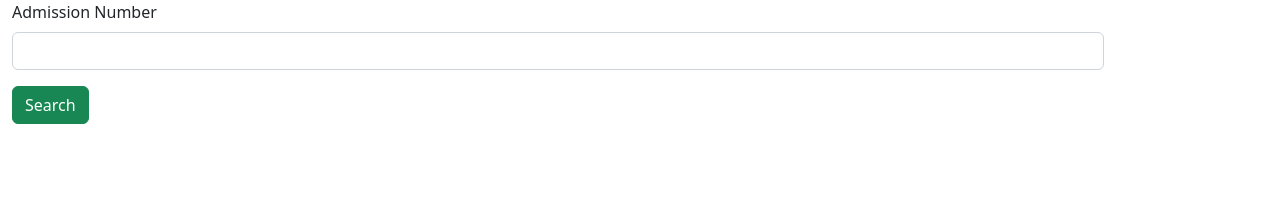
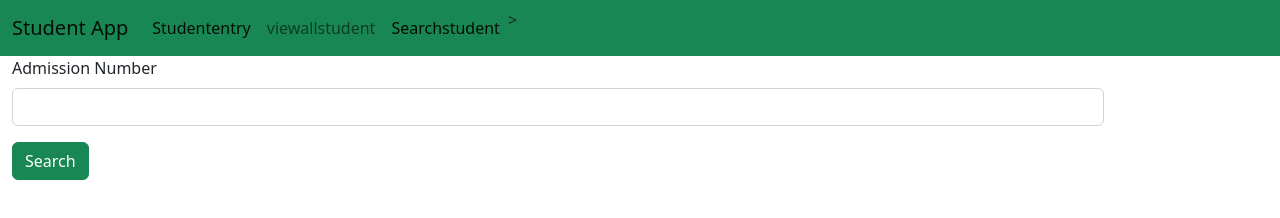
Before and after one commit to Asiyacm/Student-App-2, a plain HTML site: page search.html in a window 1280 px wide. Drawn offline with nearby package versions, Linux system fonts and the light colour scheme.

Commit message:
newnav commit

```diff
--- a/search.html
+++ b/search.html
@@ -6,9 +6,34 @@
     <meta charset="UTF-8">
     <meta http-equiv="X-UA-Compatible" content="IE=edge">
     <meta name="viewport" content="width=device-width, initial-scale=1.0">
-    <title>Document</title>
+    <title>Search</title>
 </head>
 <body>
+
+
+
+
+    <nav class="navbar navbar-expand-lg bg-success">
+        <div class="container-fluid">
+          <a class="navbar-brand" href="#">Student App</a>
+          <button class="navbar-toggler" type="button" data-bs-toggle="collapse" data-bs-target="#navbarNav" aria-controls="navbarNav" aria-expanded="false" aria-label="Toggle navigation">
+            <span class="navbar-toggler-icon"></span>
+          </button>
+          <div class="collapse navbar-collapse" id="navbarNav">
+            <ul class="navbar-nav">
+              <li class="nav-item">
+                <a class="nav-link active" aria-current="page" href="index.html">Studententry</a>
+              </li>
+              <li class="nav-item">
+                <a class="nav-link" href="viewallstudent.html">viewallstudent</a>
+              </li>
+              <li class="nav-item">
+                <a class="nav-link active" aria-current="page" href="search.html">Searchstudent</a>
+              </li>>
+            </ul>
+          </div>
+        </div>
+      </nav>
 
 <div class="container div row">
     <div class="col col-12 col-sm-12 col-md-12 col-lg-12 col-xl-12 col-xxl-12">
```
Also changed, not shown: index.html (+5 -0 lines), viewallstudent.html (+3 -0 lines).
